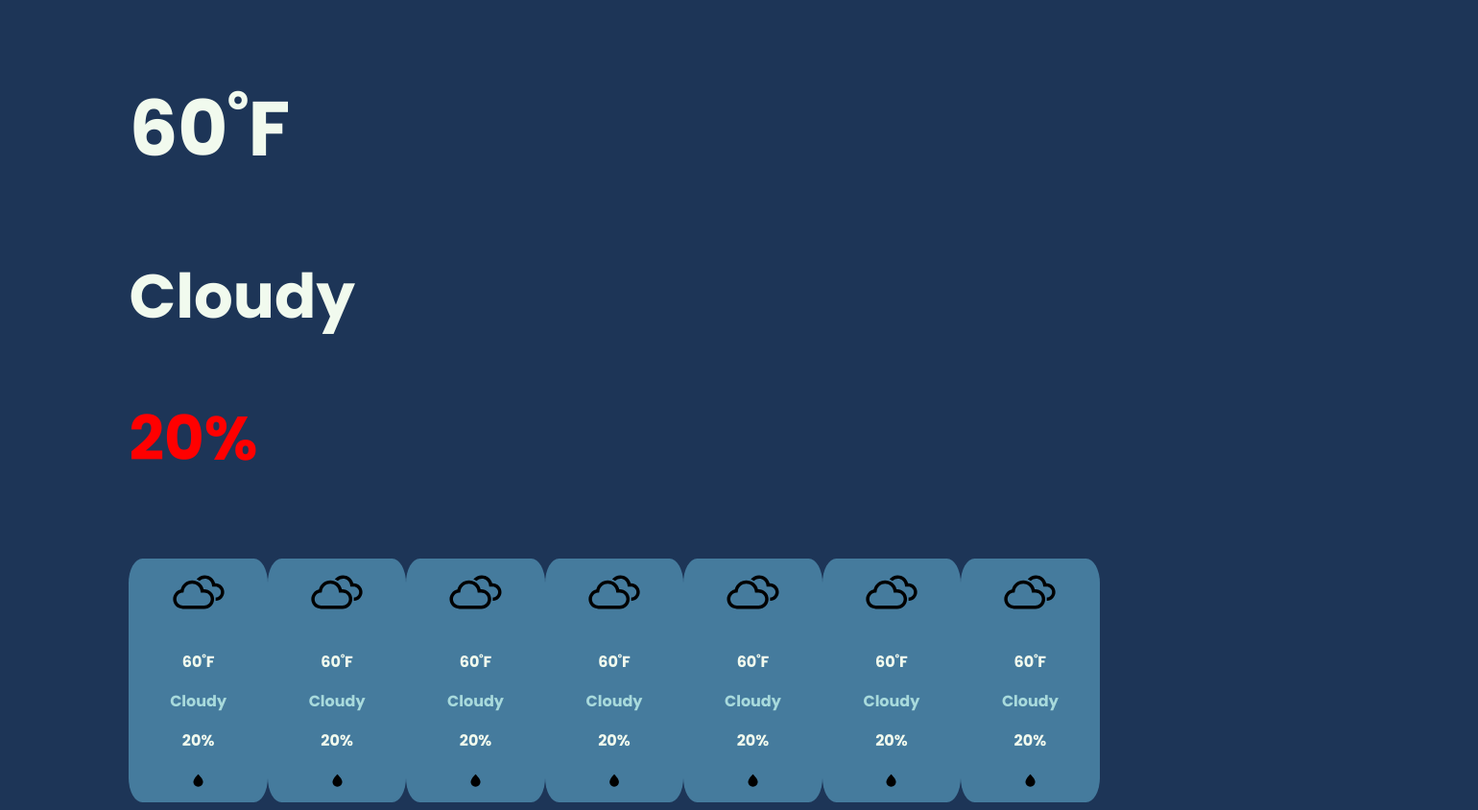
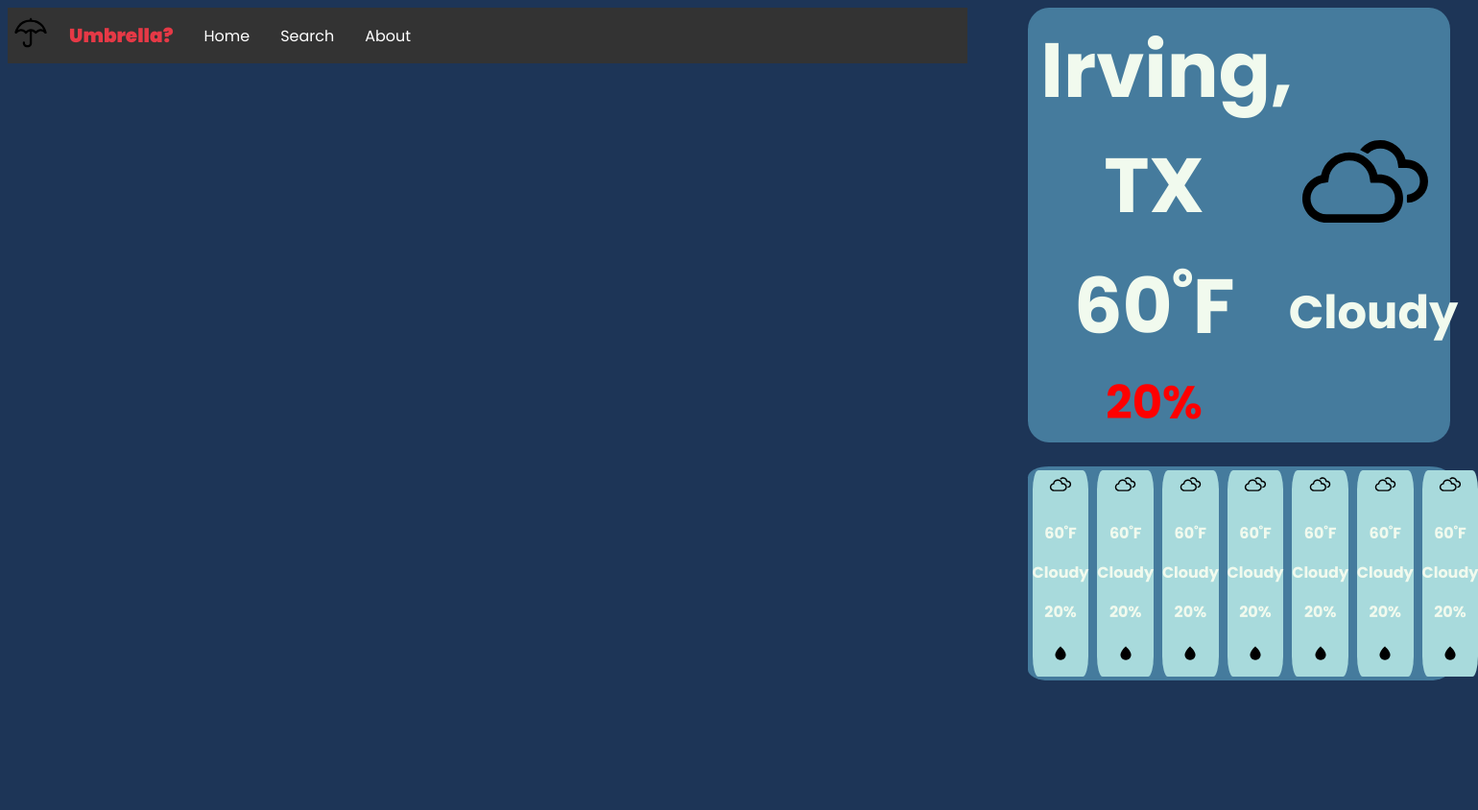
Before and after one commit to belalE/Weather-App, a plain HTML site: page index.html in a window 1280 px wide. Shown: the whole page at 96% size, 1540 px wide, since content can reach past the window. After the commit the page ends 800 px from the top, so only its background shows below. Drawn offline with Linux system fonts and the light colour scheme.

Commit message:
navBar added but broken
NavBar pushes all content to the side. All the h3s need to be replaced with li and p

```diff
--- a/app.css
+++ b/app.css
@@ -6,25 +6,35 @@ body {
 }
 
 .container {
-    margin: 0 10%;
+    display: block;
+    margin: 0 5%;
 }
+/*
+#current_thumbnail {
+    max-width: 50em;
+    height: auto;
+} */
 
-#current_thumbnail {
-    max-width: 20%;
-    height: auto;
+
+#location {
+    font-size: 5em;
+    margin: 2% 5%;
 }
 
 #current_temp {
     font-size: 5em;
+    margin: 2% 5%;
 }
 
 #current_conditions {
-    font-size: 4em;
+    font-size: 3em;
+    margin: 2% 5%;
 }
 
 #current_percipitation {
-    font-size: 4em;
+    font-size: 3em;
     color: red;
+    margin: 2% 5%;
 }
 
 
@@ -34,7 +44,7 @@ body {
 }
 .day_conditions {
     font-size: 1em;
-    color: #a8dadc;
+    /* color: #; */
 }
 .day_percipitation {
     font-size: 1em;
@@ -49,24 +59,86 @@ body {
     display: flex;
     flex-direction: row;
     align-items: center;
+    justify-content: space-evenly;
+    background-color: #457b9d;
+    border-radius: 5%;
 
 }
-.col {
-    flex-direction: column;
+.col  {
     border: 10px black;
-    justify-content: space-between;
-}
-
-.day_block {
-    background-color: #457b9d;
     border-radius: 10%;
     text-align: center;
 }
 
+
+
+.day_block {
+    background-color: #a8dadc;
+    margin: 1% 1%;
+    /* display: flex;
+    flex-direction: column;
+    justify-content: center; */
+
+}
+
 .img-inline {
     display: inline;
-    width: 20%;
+    width: 2em;
     padding: 0px;
     margin: 0px;
     color: #a8dadc;
 }
+
+div {
+    border: 10px black;
+    display: block;
+}
+
+
+/* This is for the Navbar */
+
+#brand-img {
+    width: 3em;
+}
+
+#brand {
+    color: #e63946;
+    font-weight: 800;
+    font-size: 1.25em;
+}
+#navMenu {
+    display: flex;
+    width: 1000px;
+    align-items: center;
+}
+
+nav {
+    width: fit-content;
+    height: 50px;
+    display: block;
+}
+
+ul {
+    list-style: none;
+    margin: 0;
+    padding: 0;
+    overflow: hidden;
+    background-color: #333;
+  }
+
+  li {
+    float: left;
+  }
+
+  li a {
+    display: block;
+    color: white;
+    text-align: center;
+    padding: 14px 16px;
+    text-decoration: none;
+  }
+
+  /* Change the link color to #111 (black) on hover */
+li a:hover {
+    background-color: #111;
+  }
--- a/index.html
+++ b/index.html
@@ -13,34 +13,28 @@
     />
   </head>
   <body>
-    <!-- <nav>
-      <div class="container">
-        <a class="navbar-brand" href="#"
-          ><img src="wi-umbrella.svg" alt="" /> Umbrella?</a
-        >
-        <div>
-          <ul>
-            <li><a href=""></a>Home</li>
-            <li><a href=""></a></li>
-            <li><a href=""></a>About</li>
-          </ul>
-        </div>
-      </div>
-    </nav> -->
+    <nav>
+      <ul id="navMenu">
+        <li><img id="brand-img" src="wi-umbrella.svg" alt="" /></li>
+        <li>
+          <a id="brand" class="" href="#"> Umbrella?</a>
+        </li>
+        <li><a href="">Home</a></li>
+        <li><a href="">Search</a></li>
+        <li><a href="">About</a></li>
+      </ul>
+    </nav>
+    <br />
     <div class="container">
       <div class="row">
         <div class="col">
-          <h2 class="f1s-" id="current_temp">60˚F</h2>
-          <h2 class="fs-2" id="current_conditions">Cloudy</h2>
-          <h2 class="fs-3" id="current_percipitation">20%</h2>
+          <h1 id="location">Irving, TX</h1>
+          <h2 id="current_temp">60˚F</h2>
+          <h2 id="current_percipitation">20%</h2>
         </div>
         <div class="col">
-          <img
-            id="current_thumbnail"
-            src="wi-cloudy copy.svg"
-            class="img-fluid"
-            alt=""
-          />
+          <img id="current_thumbnail" src="wi-cloudy copy.svg" alt="" />
+          <h2 id="current_conditions">Cloudy</h2>
         </div>
       </div>
       <br />
```
